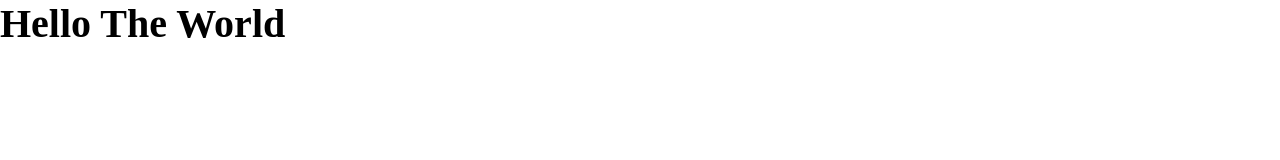
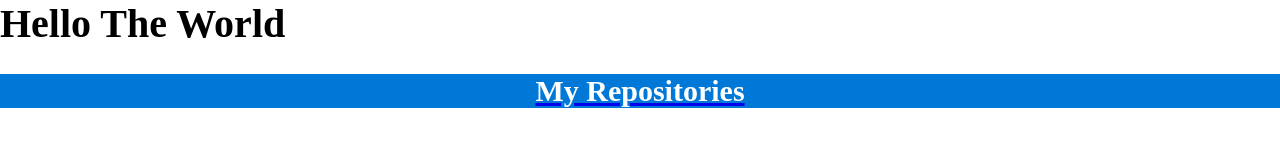
Before and after one commit to BuYiWuXi-BuYiJiBei/BuYiWuXi-BuYiJiBei.github.io, a plain HTML site: page index.html in a window 1280 px wide. Drawn offline with Linux system fonts and the light colour scheme.

Commit message:
Update index.html

```diff
--- a/index.html
+++ b/index.html
@@ -8,12 +8,10 @@
     padding: 0;
     font-size: 20px;
   }
-  a{
+  h2{
     background: rgb(0,120,215);
     color: white;
     margin-top: 0.5rem;
-  }
-  h2{
     text-align: center;
   }
   @keyframes headAnimate{
@@ -24,7 +22,7 @@
       border-radius: 50%;
     }
   }
-  a:hover{
+  h2:hover{
     animation-name: headAnimate;
     animation-duration: 3s;
     animation-timing-function: ease-in-out;
```
